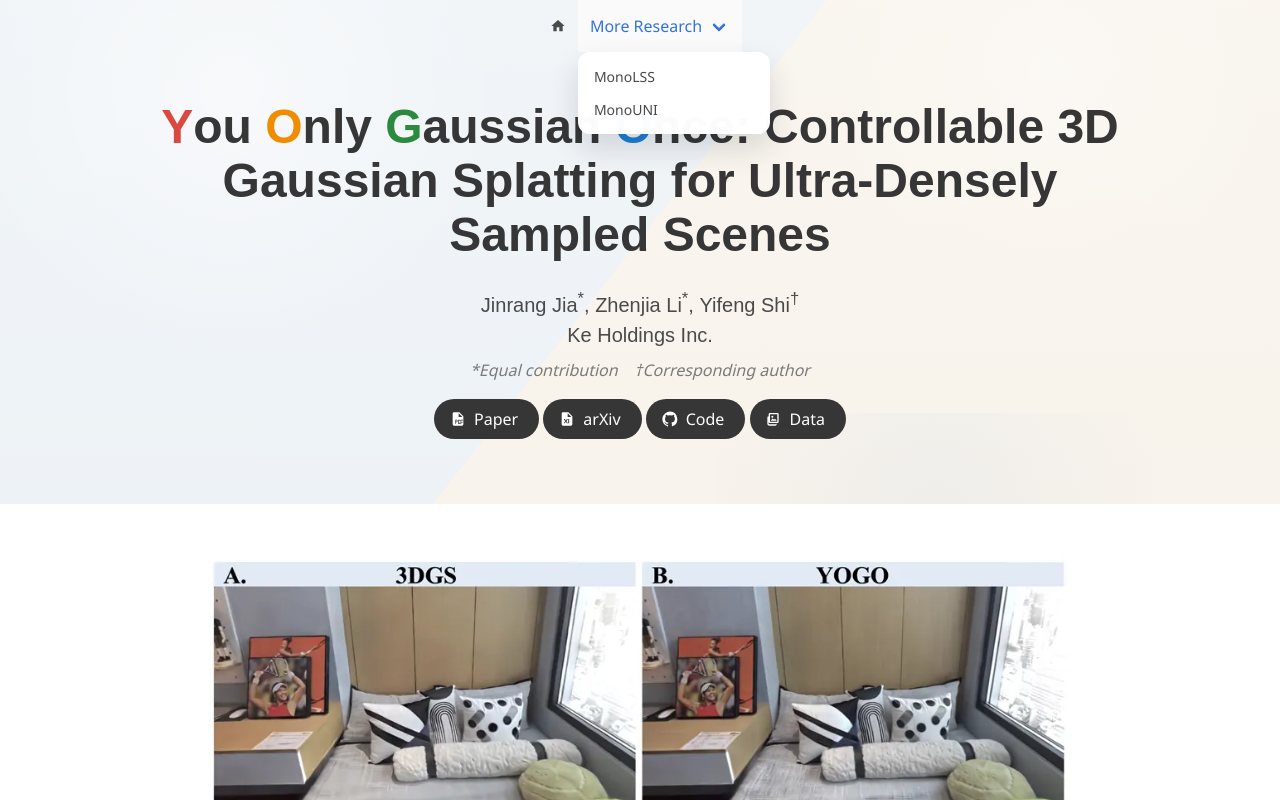
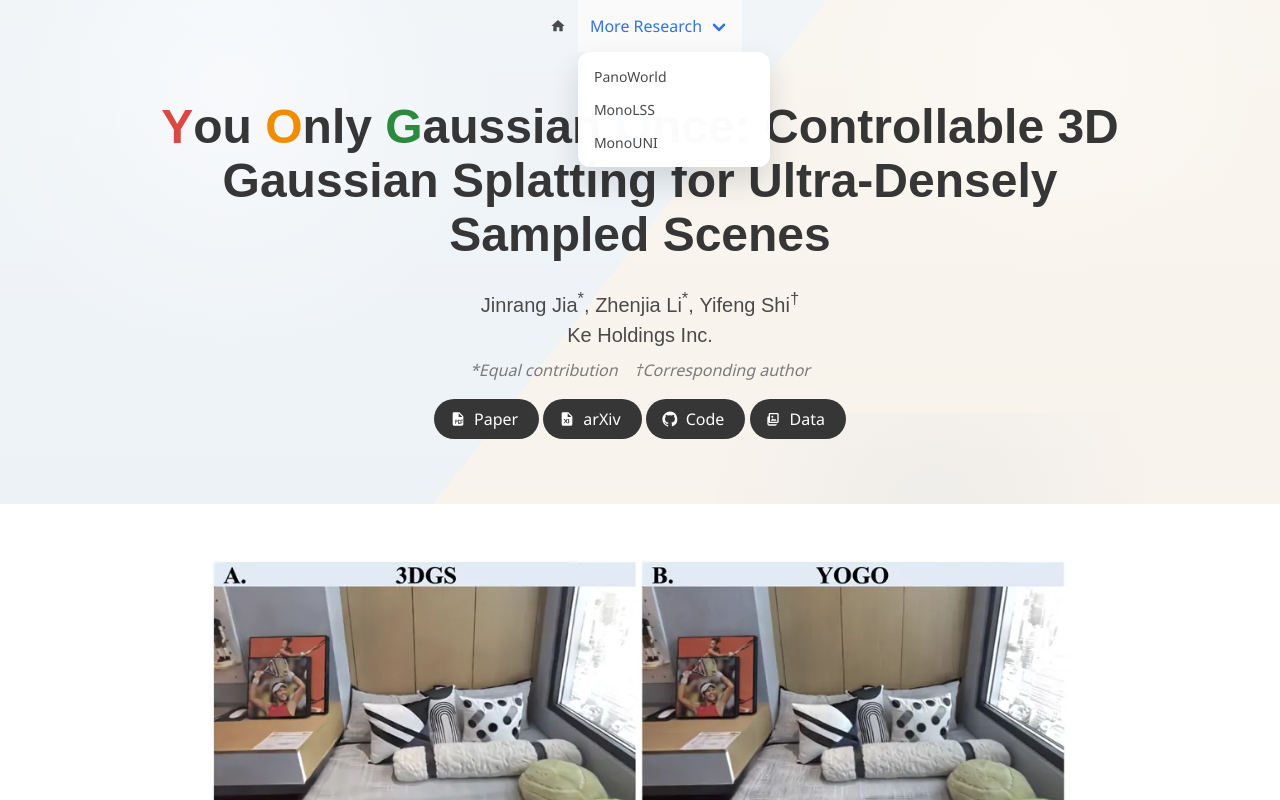
Before and after one commit to jjrCN/yogo-project-home, a plain HTML site: page index.html in a window 1280 px wide. Both pictures are taken after a click on the button "More Research". Shown: the top 800 px of the page. Drawn offline with Linux system fonts and the light colour scheme; a web font is replaced by a local one.

Commit message:
Add PanoWorld link to research dropdown

```diff
--- a/index.html
+++ b/index.html
@@ -56,6 +56,9 @@
           More Research
         </a>
         <div class="navbar-dropdown">
+          <a class="navbar-item" href="https://jjrcn.github.io/PanoWorld-project-home/">
+            PanoWorld
+          </a>
           <a class="navbar-item" href="https://github.com/Traffic-X/MonoLSS">
             MonoLSS
           </a>
```
